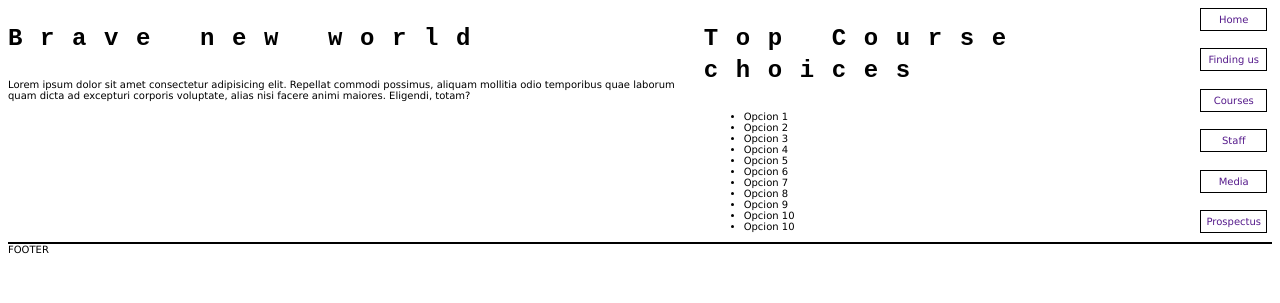
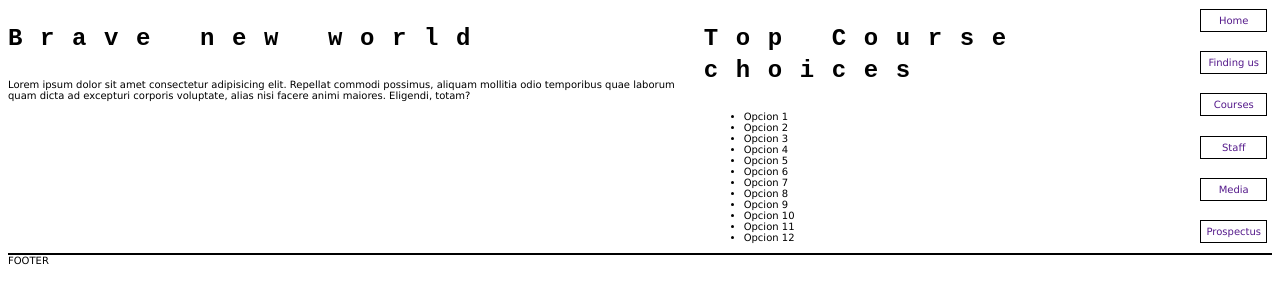
Before and after one commit to marcanlop2034/Entrega_PEC_2_DIW, a plain HTML site: page index.html in a window 1280 px wide. Shown: the part 77-380 px from the top of the page. Drawn offline with Linux system fonts and the light colour scheme.

Commit message:
Inicio Correcto

```diff
--- a/index.html
+++ b/index.html
@@ -28,7 +28,8 @@
             <li>Opcion 8</li>
             <li>Opcion 9</li>
             <li>Opcion 10</li>
-            <li>Opcion 10</li>
+            <li>Opcion 11</li>
+            <li>Opcion 12</li>
         </ul>
     </section>
     <nav id="menu">
```
